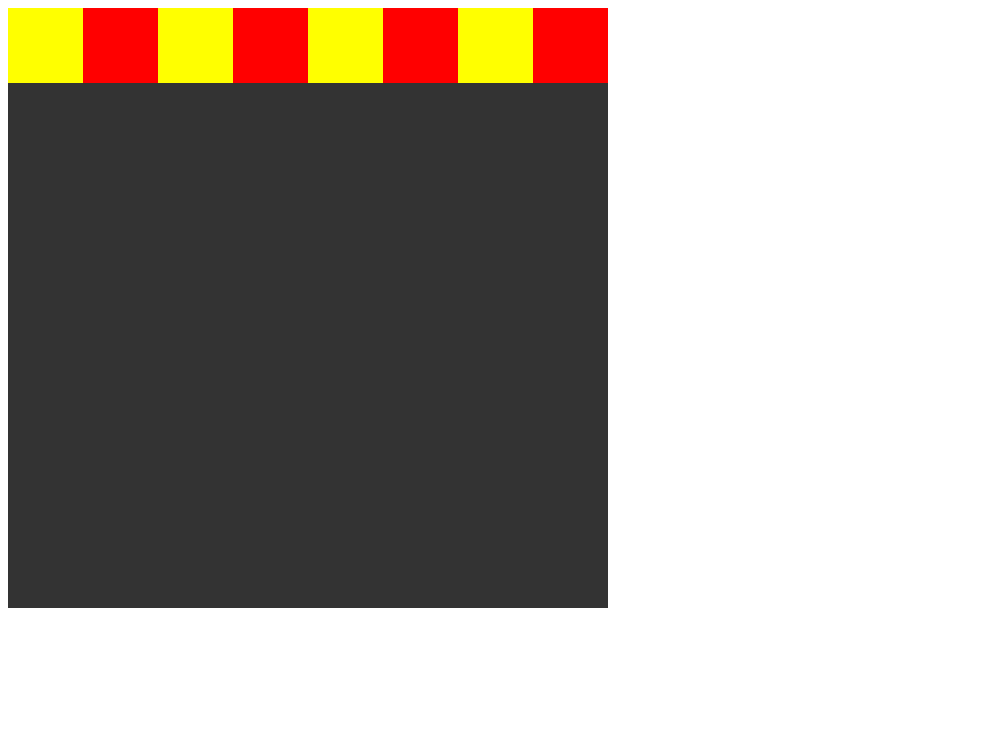
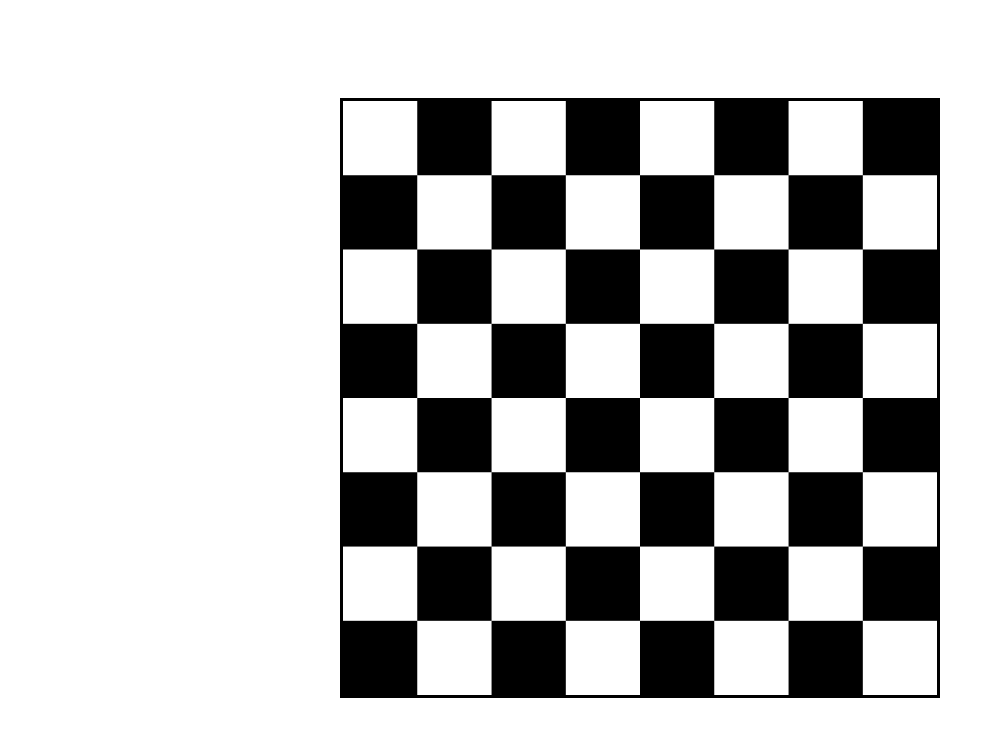
Before and after one commit to isakgranqvist2021/MultiplayerChess, a React (Create React App) app in the folder client/: page / in a window 1280 px wide. Shown: the top 736 px of the page, without its empty margins (0-995 px from the left). Built offline with nearby package versions, Linux system fonts and the light colour scheme.

Commit message:
chessboard

```diff
--- a/client/src/Components/Game/Game.tsx
+++ b/client/src/Components/Game/Game.tsx
@@ -8,32 +8,55 @@ const settings = {
 	height: 600,
 };
 
-const square = () => {};
+interface ISquare {
+	x: number;
+	y: number;
+	w: number;
+	h: number;
+	color: string;
+}
+
+const colors = ['white', 'black'];
 
 export default function Game(): JSX.Element {
 	const canvasRef: any = useRef<MutableRefObject<HTMLCanvasElement | null>>();
 
 	const init = (ctx: CanvasRenderingContext2D): void => {
-		for (let i = 0; i < settings.width / 64; i++) {
-			// every 8th iteration increment by 1
-			let y = 0;
+		let squares: number = 64;
+		let perLine: number = 8;
+		let board: ISquare[] = [];
+		let x = 0;
+		let y = 0;
+		for (let i = 0; i < squares; i++) {
+			let width = settings.width / perLine;
+			let height = settings.height / perLine;
+			let color = colors[0];
 
-			console.log(y);
+			let square = {
+				x: x,
+				y: y,
+				w: width,
+				h: height,
+				color,
+			};
 
-			if (i % 2 === 1) {
-				ctx.fillStyle = 'red';
+			x += width;
+
+			if (x >= settings.width) {
+				x = 0;
+				y += height;
 			} else {
-				ctx.fillStyle = 'yellow';
+				colors.reverse();
 			}
 
-			ctx.fillRect(
-				(settings.width / 8) * i,
-				y,
-				settings.width / 8,
-				settings.height / 8
-			);
+			board.push(square);
+		}
 
-			console.log(i);
+		for (let i = 0; i < board.length; i++) {
+			let square: ISquare = board[i];
+			ctx.strokeStyle = '#000';
+			ctx.fillStyle = square.color;
+			ctx.fillRect(square.x, square.y, square.w, square.h);
 		}
 	};
 
--- a/client/src/Styles/game.module.css
+++ b/client/src/Styles/game.module.css
@@ -3,5 +3,6 @@
 .canvas {
 	width: 600px;
 	height: 600px;
-	background: #333;
+	background: #000;
+	border: 3px solid #000;
 }
--- a/client/src/index.css
+++ b/client/src/index.css
@@ -1 +1,16 @@
 /** @format */
+
+*,
+*::before,
+*::after {
+	box-sizing: border-box;
+}
+
+body {
+	width: 100vw;
+	height: 100vh;
+	margin: 0;
+	display: flex;
+	align-items: center;
+	justify-content: center;
+}
--- a/client/src/index.tsx
+++ b/client/src/index.tsx
@@ -4,6 +4,8 @@ import React from 'react';
 import ReactDOM from 'react-dom';
 import reportWebVitals from './reportWebVitals';
 import Outlet from 'Components/Outlet/Outlet';
+
+import './index.css';
 
 ReactDOM.render(
 	<React.StrictMode>
```
